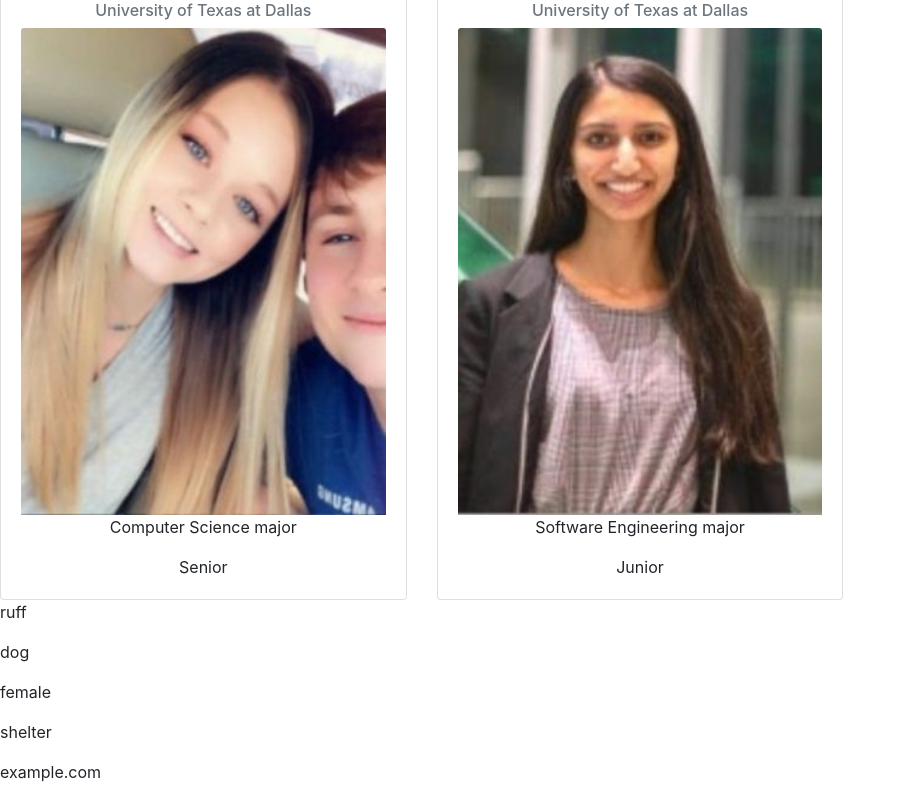
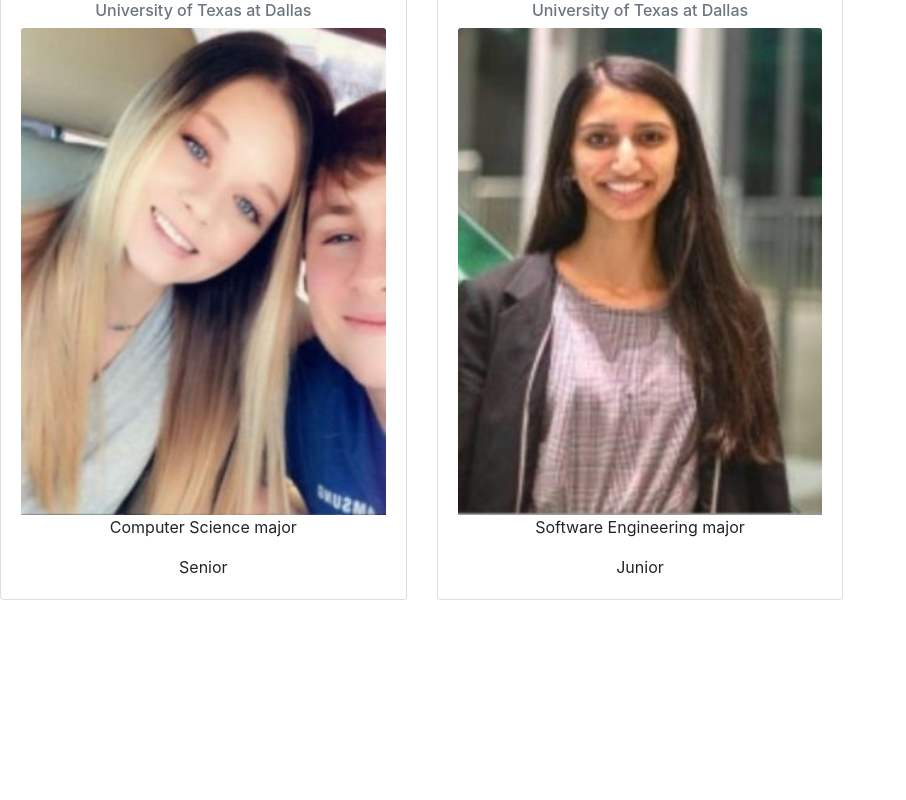
Before and after one commit to Codubee/PetFinderTTH2-3, a React (Create React App) app in the folder frontend/: page / in a window 1280 px wide. Shown: the part 1334-2134 px from the top of the page, without its empty margins (0-906 px from the left). After the commit the page ends 1934 px from the top, so only its background shows below. Built offline with nearby package versions, Linux system fonts and the light colour scheme.

Commit message:
Removed animal description from app.js

```diff
--- a/frontend/src/App.js
+++ b/frontend/src/App.js
@@ -1,17 +1,12 @@
 import './App.css';
 import LandingPage from './views/LandingPage'
 import Navbar from './components/Navbar.js'
-import AnimalDescription from './components/AnimalDescription.js'
 
 function App() {
   return (
     <div>
       <Navbar />
       <LandingPage/>
-      <div className="Description">
-        <AnimalDescription name="ruff" type="dog" sex="female" shelter_name="shelter"
-            adoption_url="example.com"></AnimalDescription>
-      </div>
     </div>
   );
 };
```
